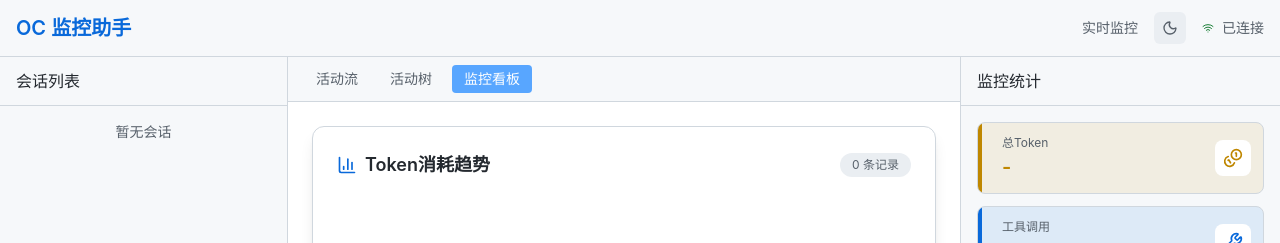
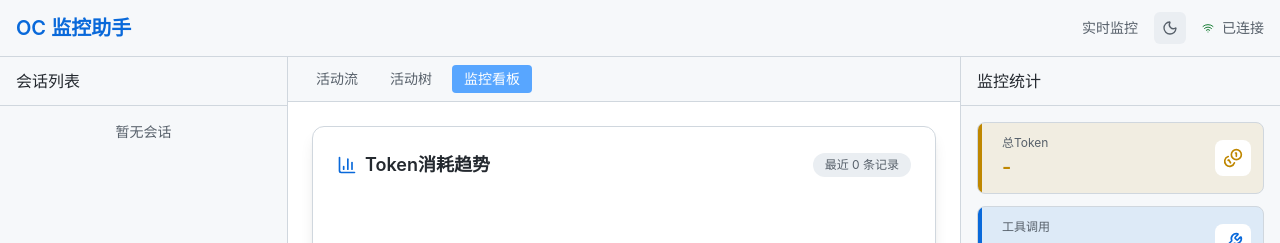
Before and after one commit to yu502950715yang/oc-monitor, a React (Vite) app: page / in a window 1280 px wide. Both pictures are taken after a click on the button "监控看板". Shown: the top 243 px of the page. Built offline with nearby package versions, Linux system fonts and the light colour scheme.

Commit message:
fix: 修正 TokenTrend 组件中记录条数的显示文案
将“{tokenData.length} 条记录”改为“最近 {tokenData.length} 条记录”，使描述更准确，明确表示展示的是最近的数据。

```diff
--- a/src/renderer/src/components/TokenTrend.tsx
+++ b/src/renderer/src/components/TokenTrend.tsx
@@ -48,7 +48,7 @@ export default function TokenTrend() {
           Token消耗趋势
         </h3>
         <span className="text-xs text-[var(--color-text-secondary)] bg-[var(--color-bg-tertiary)] px-3 py-1 rounded-full">
-          {tokenData.length} 条记录
+          最近 {tokenData.length} 条记录
         </span>
       </div>
 
```
